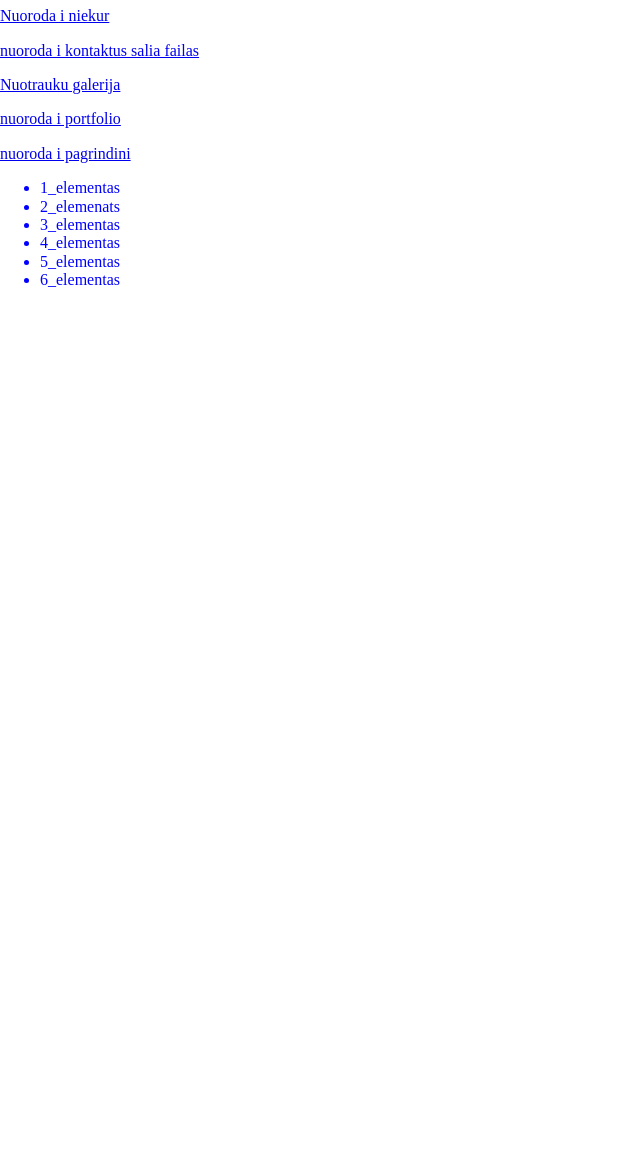
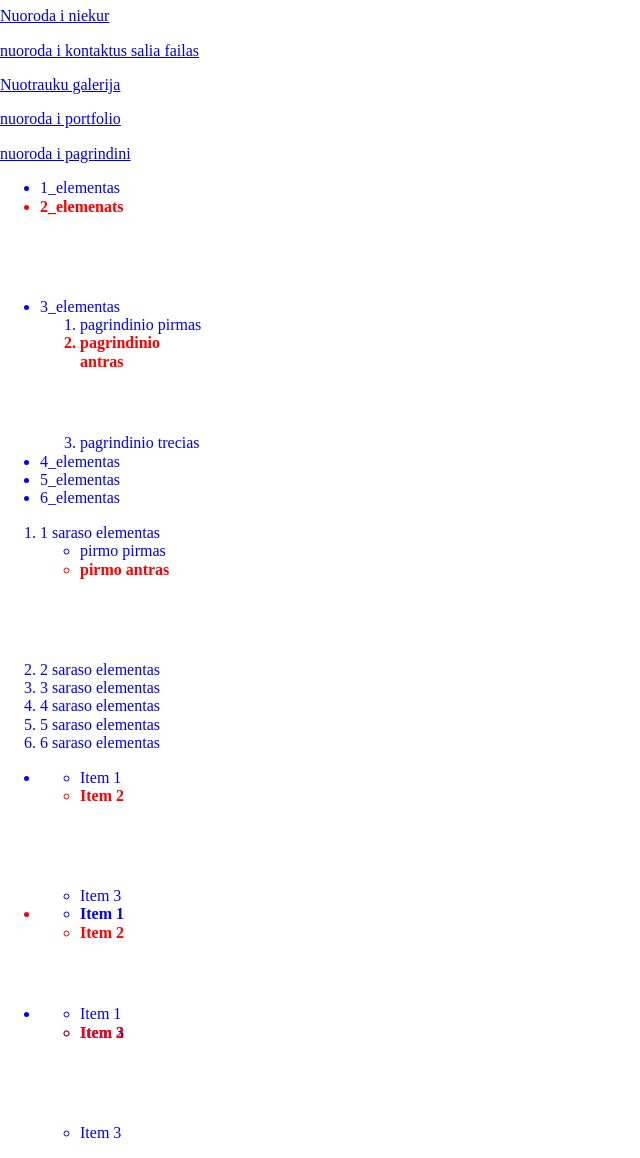
Before and after one commit to gretutele/Klasesdarbas1123, a PHP site: page /index1.html in a window 1280 px wide. Shown: the part 426-1584 px from the top of the page, without its empty margins (0-640 px from the left). Before the commit the page ends 713 px from the top, so only its background shows below. Run offline with PHP 8.4, Linux system fonts and the light colour scheme.

Commit message:
trecias namu darbas, nepavyko 3cia uzduotis

```diff
--- a/index1.html
+++ b/index1.html
@@ -49,9 +49,50 @@
   <li>1_elementas</li>
   <li>2_elemenats</li>
   <li>3_elementas</li>
+    <ol>
+      <li>pagrindinio pirmas</li>
+      <li>pagrindinio antras</li>
+      <li>pagrindinio trecias</li>
+    </ol>
   <li>4_elementas</li>
   <li>5_elementas</li>
   <li>6_elementas</li>
+</ul>
+<ol>
+  <li>1 saraso elementas</li>
+    <ul>
+      <li>pirmo pirmas</li>
+      <li>pirmo antras</li>
+    </ul>
+  <li>2 saraso elementas</li>
+  <li>3 saraso elementas</li>
+  <li>4 saraso elementas</li>
+  <li>5 saraso elementas</li>
+  <li>6 saraso elementas</li>
+</ol>
+
+<ul>
+  <li>
+    <ul>
+      <li><span>Item 1</span></li>
+      <li><span>Item 2</span></li>
+      <li><span>Item 3</span></li>
+    </ul>
+  </li>
+  <li>
+    <ul>
+      <li><span>Item 1</span></li>
+      <li><span>Item 2</span></li>
+      <li><span>Item 3</span></li>
+    </ul>
+  </li>
+  <li>
+    <ul>
+      <li><span>Item 1</span></li>
+      <li><span>Item 2</span></li>
+      <li><span>Item 3</span></li>
+    </ul>
+  </li>
 </ul>
 
 
--- a/mano_dizainas/dizainas.css
+++ b/mano_dizainas/dizainas.css
@@ -1,8 +1,17 @@
 p {
     color: red;
 }
-ul {
+li {
     color: blue;
 }
 
-li:
+li:nth-child(2)
+{
+    width: 100px;
+    height: 100px;
+}
+li:nth-child(2) {color: red}
+
+li:nth-child(2) {
+    font-weight: bold;
+}
```
Also changed, not shown: 1 other file.
